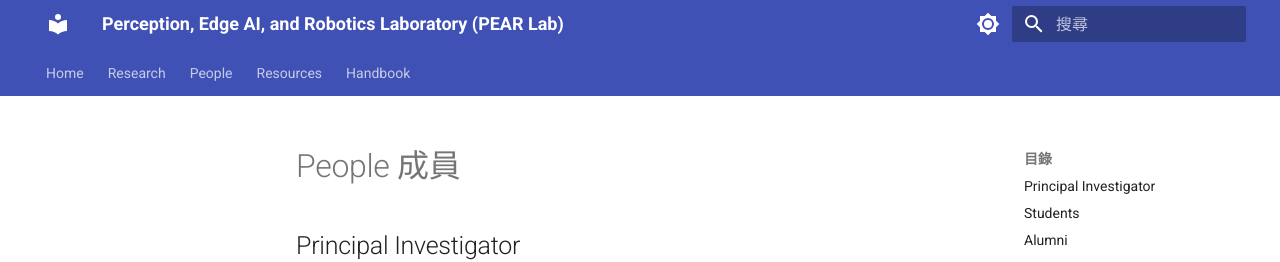
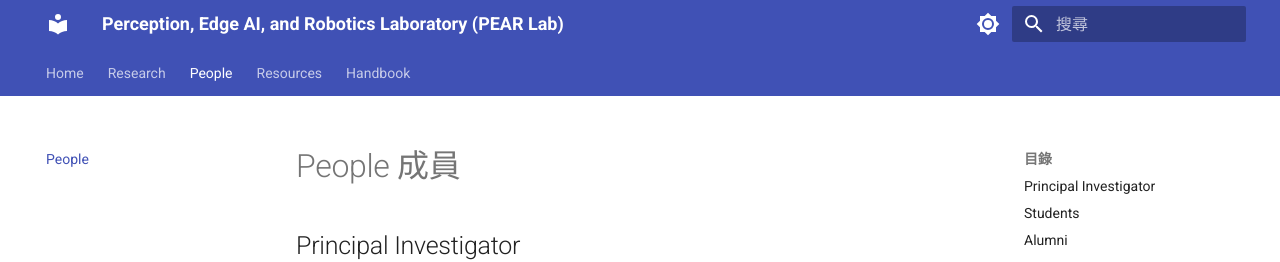
Before and after one commit to Ewz9/lab_handbook, an MkDocs documentation site: the page built from docs/people.md, in a window 1280 px wide. Shown: the top 262 px of the page. Built offline with MkDocs 1.6.1 and Material for MkDocs 9.7.7, drawn with Linux system fonts in a browser that asks for light colours.

Commit message:
Update mkdocs.yaml

```diff
--- a/mkdocs.yaml
+++ b/mkdocs.yaml
@@ -39,7 +39,7 @@ markdown_extensions:
 nav:
   - Home: index.md
   - Research: research.md
-  - People: member.md
+  - People: people.md
   - Resources: resources.md
   - Handbook:
       - Lab Regulations: regulations.md
```
